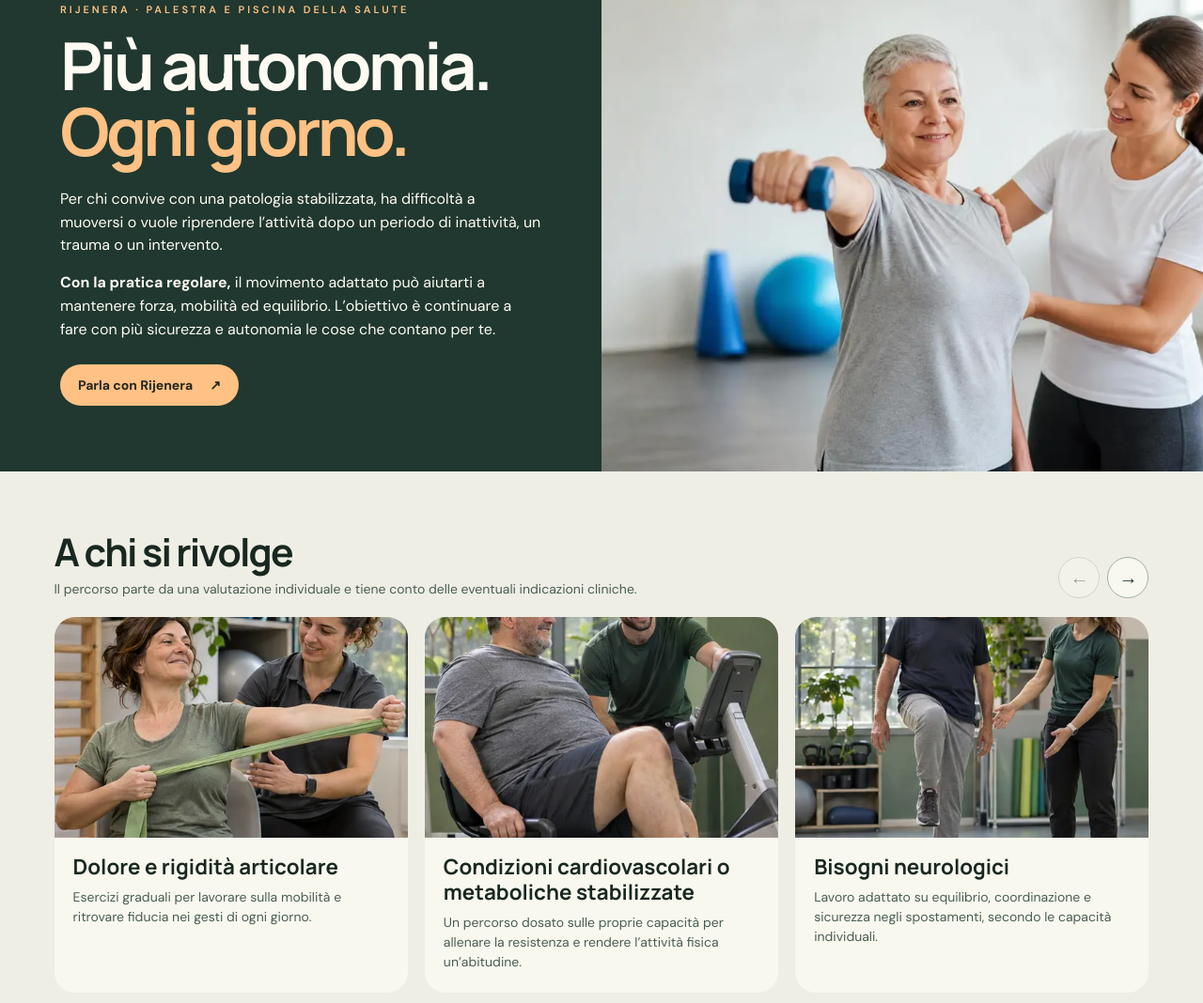
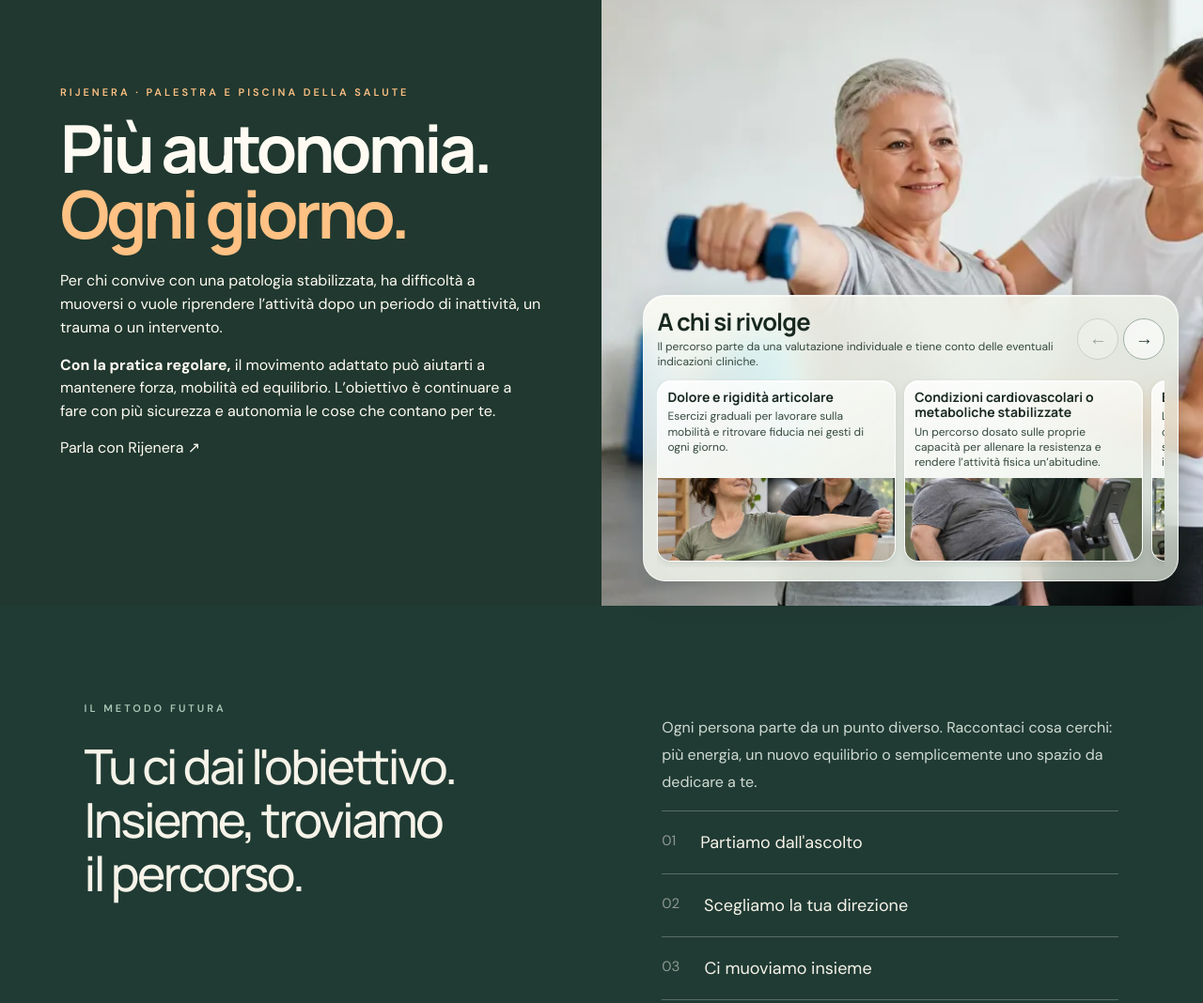
Before and after one commit to gigicirillo/futuraclubs, a plain HTML site: page homepage-dualita/index.html in a window 1280 px wide. Shown: the part 1579-2647 px from the top of the page at 94% size. Drawn offline with Linux system fonts and the light colour scheme.

Commit message:
Sovrappone il carosello Rijenera alla foto con effetto vetro

```diff
--- a/homepage-dualita/index.html
+++ b/homepage-dualita/index.html
@@ -215,31 +215,47 @@ body > footer{
 .health-intro h2{font-size:clamp(38px,5.5vw,80px);line-height:.99;letter-spacing:-.055em;margin:0 0 25px}
 .health-intro h2 em{color:#ffc184;font-style:normal}
 .health-intro-copy p:not(.eyebrow){max-width:52ch;font-size:clamp(15px,1.25vw,18px);line-height:1.55;margin:0 0 15px}
-.health-hero-image{display:block;width:100%;height:100%;min-height:0;object-fit:cover;object-position:62% center}
-.health-cta{display:inline-flex;align-items:center;gap:18px;min-height:44px;margin-top:9px;padding:10px 19px;border-radius:40px;background:#ffc184;color:#22271f;font-size:14px;font-weight:700}
-.health-cta:hover{text-decoration:underline;text-underline-offset:3px}
-.health-profiles{padding:clamp(30px,5vw,66px) 4.5%}
-.health-slider-heading{display:flex;align-items:end;justify-content:space-between;gap:18px;margin:0 0 20px}
-.health-slider-heading h3{font-family:Manrope,sans-serif;font-size:clamp(27px,3.2vw,48px);line-height:1.05;letter-spacing:-.045em;margin:0 0 8px}
-.health-slider-heading p{font-size:14px;line-height:1.45;margin:0;color:#495e53}
-.health-controls{display:flex;flex:none;gap:8px}
-.health-controls button{width:44px;height:44px;border:1px solid #9eaea4;border-radius:100%;background:#f9f8ef;color:#20382f;font-size:20px}
+.health-intro{min-height:inherit}
+.health-visual{position:relative;display:grid;align-items:end;justify-items:end;min-width:0;min-height:410px;padding:clamp(14px,2vw,32px);isolation:isolate}
+.health-hero-image{position:absolute;inset:0;z-index:-1;display:block;width:100%;height:100%;object-fit:cover;object-position:62% center}
+.health-profiles{
+  width:min(100%,570px);
+  min-width:0;
+  padding:14px;
+  border:1px solid #ffffffa8;
+  border-radius:24px;
+  background:linear-gradient(145deg,#fafaf2ed,#e4eee2bc);
+  color:#182820;
+  box-shadow:inset 0 1px 1px #ffffffb8,0 12px 32px #17261e45;
+  -webkit-backdrop-filter:blur(16px) saturate(135%);
+  backdrop-filter:blur(16px) saturate(135%);
+}
+.health-slider-heading{display:flex;align-items:center;justify-content:space-between;gap:10px;margin-bottom:10px}
+.health-slider-heading h3{font-family:Manrope,sans-serif;font-size:clamp(19px,2vw,27px);line-height:1.1;letter-spacing:-.035em;margin:0 0 4px}
+.health-slider-heading p{font-size:12px;line-height:1.35;margin:0;color:#34483d}
+.health-controls{display:flex;flex:none;gap:5px}
+.health-controls button{width:44px;height:44px;border:1px solid #9eaea4;border-radius:50%;background:#ffffff9c;color:#20382f;font-size:19px}
 .health-controls button:disabled{opacity:.4;cursor:default}
-.health-track{display:grid;grid-auto-flow:column;grid-auto-columns:calc((100% - 36px) / 3);gap:18px;margin:0;padding:0 0 14px;overflow-x:auto;scroll-snap-type:x mandatory;scrollbar-width:thin;scrollbar-color:#758d7d transparent;list-style:none}
-.health-track:focus-visible{outline:2px solid #167b78;outline-offset:4px}
-.health-profile{min-width:0;overflow:hidden;border-radius:22px;background:#f9f8ef;scroll-snap-align:start}
-.health-profile img{display:block;width:100%;aspect-ratio:1.6;object-fit:cover;object-position:center 47%;background:#dce3d9}
-.health-profile-copy{padding:18px 20px 22px}
-.health-profile h4{font-family:Manrope,sans-serif;font-size:clamp(18px,1.75vw,24px);line-height:1.2;margin:0 0 8px}
-.health-profile p{font-size:14px;line-height:1.5;margin:0;color:#495e53}
-@media(max-width:940px){.health-track{grid-auto-columns:calc((100% - 18px) / 2)}}
-@media(max-width:600px){
+.health-track{display:grid;grid-auto-flow:column;grid-auto-columns:47%;gap:9px;margin:0;padding:2px 0 6px;overflow-x:auto;scroll-snap-type:x mandatory;scrollbar-width:thin;scrollbar-color:#758d7d transparent;list-style:none}
+.health-track:focus-visible{outline:2px solid #167b78;outline-offset:3px}
+.health-profile{
+  display:grid;grid-template-rows:1fr auto;min-width:0;overflow:hidden;scroll-snap-align:start;
+  border:1px solid #ffffffc9;border-radius:15px;
+  background:linear-gradient(155deg,#ffffffd9,#f0f5eb9c);
+  box-shadow:inset 0 1px 1px #fff,0 3px 8px #263d2e1c;
+}
+.health-profile-copy{padding:9px 10px}
+.health-profile h4{font-family:Manrope,sans-serif;font-size:14px;line-height:1.17;margin:0 0 4px}
+.health-profile p{font-size:12px;line-height:1.35;margin:0;color:#34483d}
+.health-profile img{display:block;width:100%;height:clamp(65px,11vh,105px);object-fit:cover;object-position:center 42%;background:#dce3d9}
+@media(max-width:900px){.health-track{grid-auto-columns:79%}}
+@media(max-width:700px){
   .health-intro{grid-template-columns:1fr}
-  .health-intro-copy,.health-profiles{padding:30px 6%}
-  .health-hero-image{height:auto;aspect-ratio:1.8;object-position:center 42%}
-  .health-slider-heading{align-items:start}
-  .health-track{grid-auto-columns:min(84%,350px);gap:12px}
-  .health-profile-copy{padding:16px}
+  .health-intro-copy{padding:30px 6%}
+  .health-visual{min-height:420px;padding:145px 12px 12px}
+  .health-hero-image{object-position:center 25%}
+  .health-profiles{padding:10px;border-radius:19px}
+  .health-track{grid-auto-columns:84%}
 }
 </style></head>
 <body>
@@ -271,8 +287,8 @@ body > footer{
       <p><strong>Con la pratica regolare,</strong> il movimento adattato può aiutarti a mantenere forza, mobilità ed equilibrio. L’obiettivo è continuare a fare con più sicurezza e autonomia le cose che contano per te.</p>
       <a class="health-cta" href="https://gigicirillo.github.io/Rijenera/#contatti">Parla con Rijenera <span aria-hidden="true">↗</span></a>
     </div>
+    <div class="health-visual">
       <img class="health-hero-image" src="assets/rijenera-intro.webp" alt="Una donna si allena con un piccolo manubrio, affiancata da una professionista." loading="lazy" decoding="async">
-  </div>
       <div class="health-profiles">
         <div class="health-slider-heading">
           <div>
@@ -286,30 +302,32 @@ body > footer{
         </div>
         <ul class="health-track" id="health-track" aria-labelledby="health-profiles-title" tabindex="0">
           <li class="health-profile">
+            <div class="health-profile-copy"><h4>Dolore e rigidità articolare</h4><p>Esercizi graduali per lavorare sulla mobilità e ritrovare fiducia nei gesti di ogni giorno.</p></div>
             <img src="assets/rijenera-muscoli-articolazioni.webp" alt="Una donna esegue un esercizio con un elastico insieme a un’istruttrice." loading="lazy" decoding="async">
-        <div class="health-profile-copy"><h4>Dolore e rigidità articolare</h4><p>Esercizi graduali per lavorare sulla mobilità e ritrovare fiducia nei gesti di ogni giorno.</p></div>
           </li>
           <li class="health-profile">
+            <div class="health-profile-copy"><h4>Condizioni cardiovascolari o metaboliche stabilizzate</h4><p>Un percorso dosato sulle proprie capacità per allenare la resistenza e rendere l’attività fisica un’abitudine.</p></div>
             <img src="assets/rijenera-cardiometabolico.webp" alt="Un uomo pedala su una cyclette reclinata con la supervisione di un istruttore." loading="lazy" decoding="async">
-        <div class="health-profile-copy"><h4>Condizioni cardiovascolari o metaboliche stabilizzate</h4><p>Un percorso dosato sulle proprie capacità per allenare la resistenza e rendere l’attività fisica un’abitudine.</p></div>
           </li>
           <li class="health-profile">
+            <div class="health-profile-copy"><h4>Bisogni neurologici</h4><p>Lavoro adattato su equilibrio, coordinazione e sicurezza negli spostamenti, secondo le capacità individuali.</p></div>
             <img src="assets/rijenera-neurologico.webp" alt="Un uomo prova un passo controllato accanto a un professionista del movimento." loading="lazy" decoding="async">
-        <div class="health-profile-copy"><h4>Bisogni neurologici</h4><p>Lavoro adattato su equilibrio, coordinazione e sicurezza negli spostamenti, secondo le capacità individuali.</p></div>
           </li>
           <li class="health-profile">
+            <div class="health-profile-copy"><h4>Fragilità e mobilità ridotta</h4><p>Esercizi per mantenere forza ed equilibrio nelle attività di tutti i giorni, come alzarsi da una sedia e camminare.</p></div>
             <img src="assets/rijenera-equilibrio.webp" alt="Una donna si esercita in piedi accanto a una barra di supporto." loading="lazy" decoding="async">
-        <div class="health-profile-copy"><h4>Fragilità e mobilità ridotta</h4><p>Esercizi per mantenere forza ed equilibrio nelle attività di tutti i giorni, come alzarsi da una sedia e camminare.</p></div>
           </li>
           <li class="health-profile">
+            <div class="health-profile-copy"><h4>Dopo un trauma o un intervento</h4><p>Quando appropriato, un ritorno graduale al movimento, anche in acqua, per lavorare su mobilità e controllo.</p></div>
             <img src="assets/rijenera-recupero.webp" alt="Una persona svolge un esercizio in piscina con l’assistenza di un istruttore." loading="lazy" decoding="async">
-        <div class="health-profile-copy"><h4>Dopo un trauma o un intervento</h4><p>Quando appropriato, un ritorno graduale al movimento, anche in acqua, per lavorare su mobilità e controllo.</p></div>
           </li>
           <li class="health-profile">
+            <div class="health-profile-copy"><h4>Disabilità e limitazioni funzionali</h4><p>Attività costruite sulle capacità della persona, con obiettivi di autonomia e partecipazione alla vita quotidiana.</p></div>
             <img src="assets/rijenera-disabilita.webp" alt="Una donna in sedia a rotelle esegue un esercizio con un elastico insieme a un istruttore." loading="lazy" decoding="async">
-        <div class="health-profile-copy"><h4>Disabilità e limitazioni funzionali</h4><p>Attività costruite sulle capacità della persona, con obiettivi di autonomia e partecipazione alla vita quotidiana.</p></div>
           </li>
         </ul>
+      </div>
+    </div>
   </div>
 </section>
 <section class="section method" id="metodo"><div><p class="eyebrow">Il metodo Futura</p><h2>Tu ci dai l'obiettivo.<br>Insieme, troviamo<br>il percorso.</h2></div><div><p>Ogni persona parte da un punto diverso. Raccontaci cosa cerchi: più energia, un nuovo equilibrio o semplicemente uno spazio da dedicare a te.</p><div class="steps"><div class="step"><small>01</small> Partiamo dall'ascolto</div><div class="step"><small>02</small> Scegliamo la tua direzione</div><div class="step"><small>03</small> Ci muoviamo insieme</div></div></div></section>
```
Lines whose indentation alone changed are shown as unchanged.
